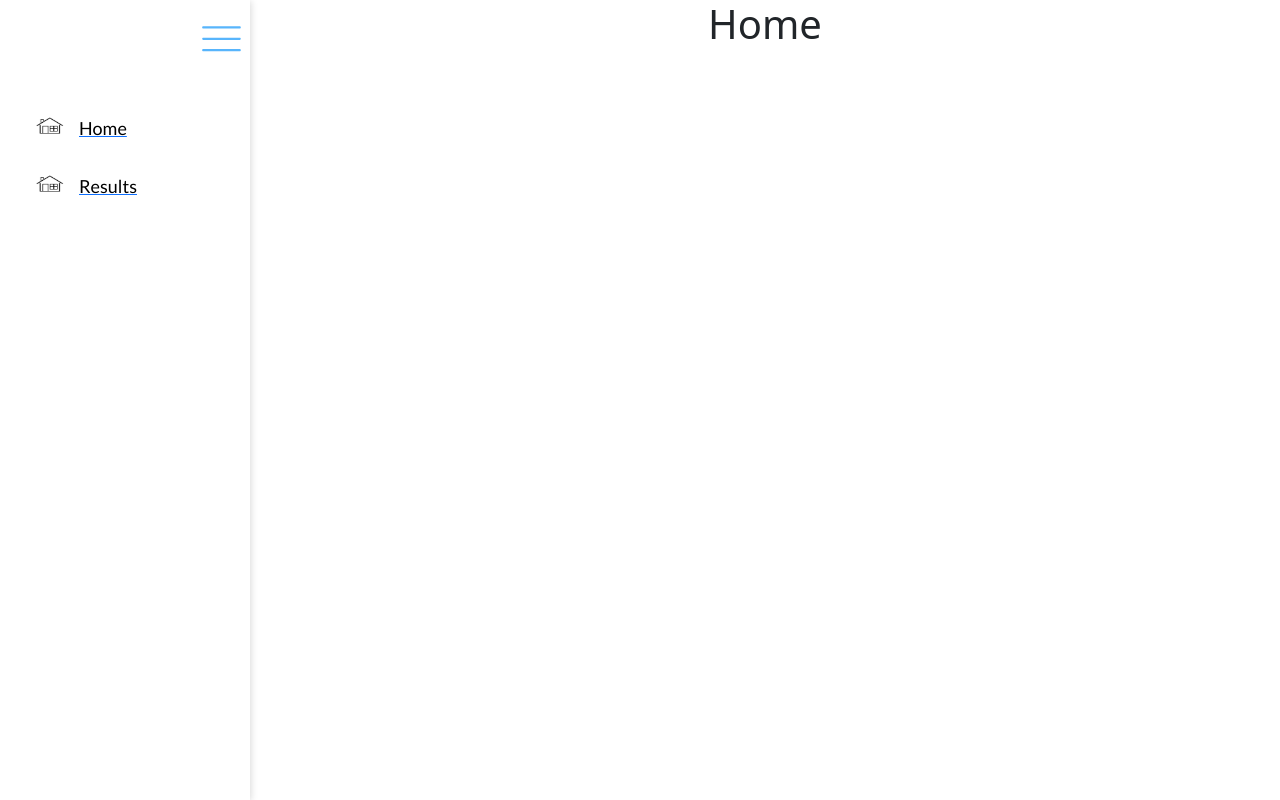
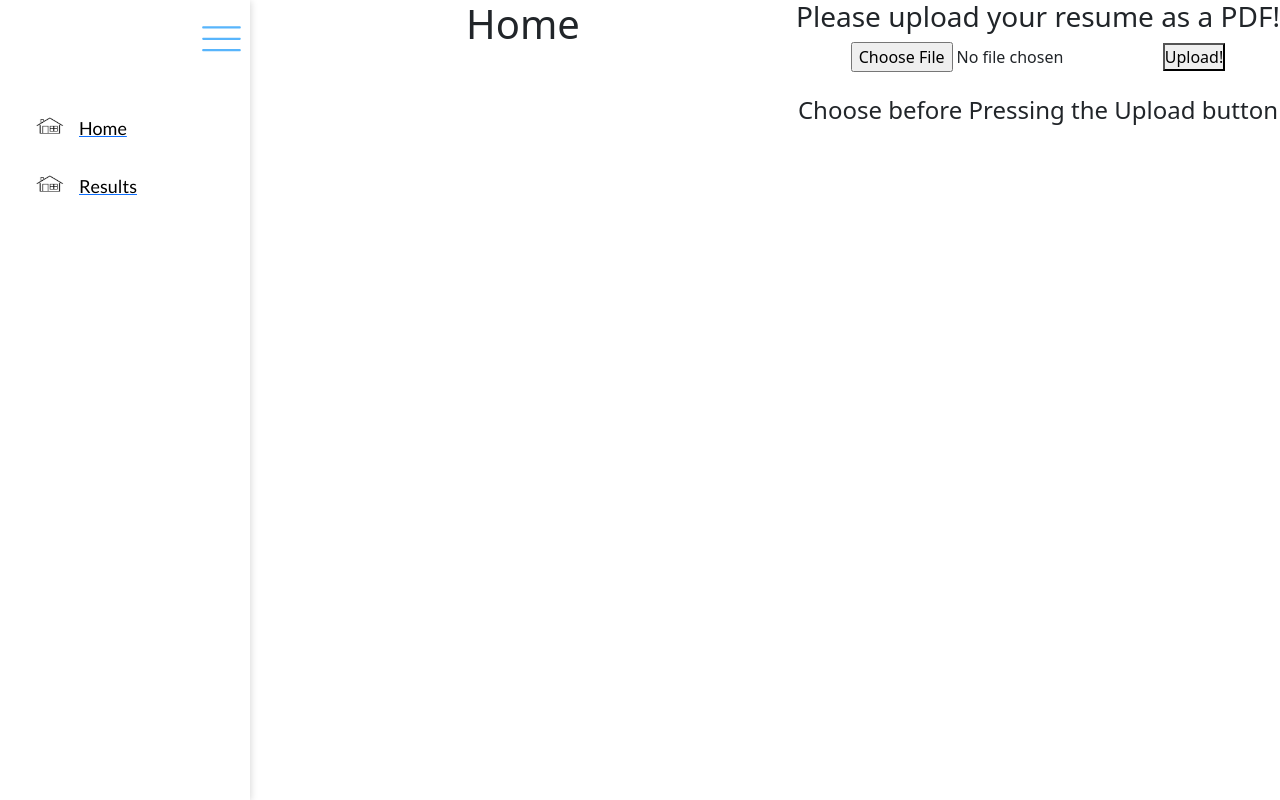
Before and after one commit to NaZaR3413/AI-for-education-Hackathon, a React (Create React App) app in the folder frontend/: page / in a window 1280 px wide. Built offline with nearby package versions, Linux system fonts and the light colour scheme.

Commit message:
pdf upload

```diff
--- /dev/null
+++ b/frontend/src/pages/home-files/pdf-upload.js
@@ -0,0 +1,95 @@
+// Filename - pdf-upload.js.
+
+import axios from "axios";
+import React, { Component } from "react";
+
+class Pdf extends Component {
+	state = {
+		// Initially, no file is selected
+		selectedFile: null,
+	};
+
+	// On file select (from the pop up)
+	onFileChange = (event) => {
+		// Update the state
+		this.setState({
+			selectedFile: event.target.files[0],
+		});
+	};
+
+	// On file upload (click the upload button)
+	onFileUpload = () => {
+		// Create an object of formData
+		const formData = new FormData();
+
+		// Update the formData object
+		formData.append(
+			"myFile",
+			this.state.selectedFile,
+			this.state.selectedFile.name
+		);
+
+		// Details of the uploaded file
+		console.log(this.state.selectedFile);
+
+		// Request made to the backend api
+		// Send formData object
+		axios.post("api/uploadfile", formData);
+	};
+
+	// File content to be displayed after
+	// file upload is complete
+	fileData = () => {
+		if (this.state.selectedFile) {
+			return (
+				<div>
+					<h2>File Details:</h2>
+					<p>
+						File Name:{" "}
+						{this.state.selectedFile.name}
+					</p>
+
+					<p>
+						File Type:{" "}
+						{this.state.selectedFile.type}
+					</p>
+
+					<p>
+						Last Modified:{" "}
+						{this.state.selectedFile.lastModifiedDate.toDateString()}
+					</p>
+				</div>
+			);
+		} else {
+			return (
+				<div>
+					<br />
+					<h4>
+						Choose before Pressing the Upload
+						button
+					</h4>
+				</div>
+			);
+		}
+	};
+
+	render() {
+		return (
+			<div>
+				<h3>Please upload your resume as a PDF!</h3>
+				<div>
+					<input
+						type="file"
+						onChange={this.onFileChange}
+					/>
+					<button onClick={this.onFileUpload}>
+						Upload!
+					</button>
+				</div>
+				{this.fileData()}
+			</div>
+		);
+	}
+}
+
+export default Pdf;
--- a/frontend/src/pages/home.js
+++ b/frontend/src/pages/home.js
@@ -1,9 +1,19 @@
 import "./home.css";
+import React from "react";
+import "bootstrap/dist/css/bootstrap.min.css";
+import Pdf from "./home-files/pdf-upload";
 
 export default function Home() {
     return (
         <div className="home-container">
-            <h1>Home</h1>
+            {/** heading display */}
+            <div className="home-container">
+                <h1>Home</h1>
+            </div>
+            {/**pdf container */}
+            <div className="pdf-container">
+                <Pdf />
+            </div>
         </div>
     );
   }
--- /dev/null
+++ b/package.json
@@ -0,0 +1,5 @@
+{
+  "dependencies": {
+    "axios": "^1.6.8"
+  }
+}
```
Also changed, not shown: 1 other file (tests, documents, lock files or other folders).
